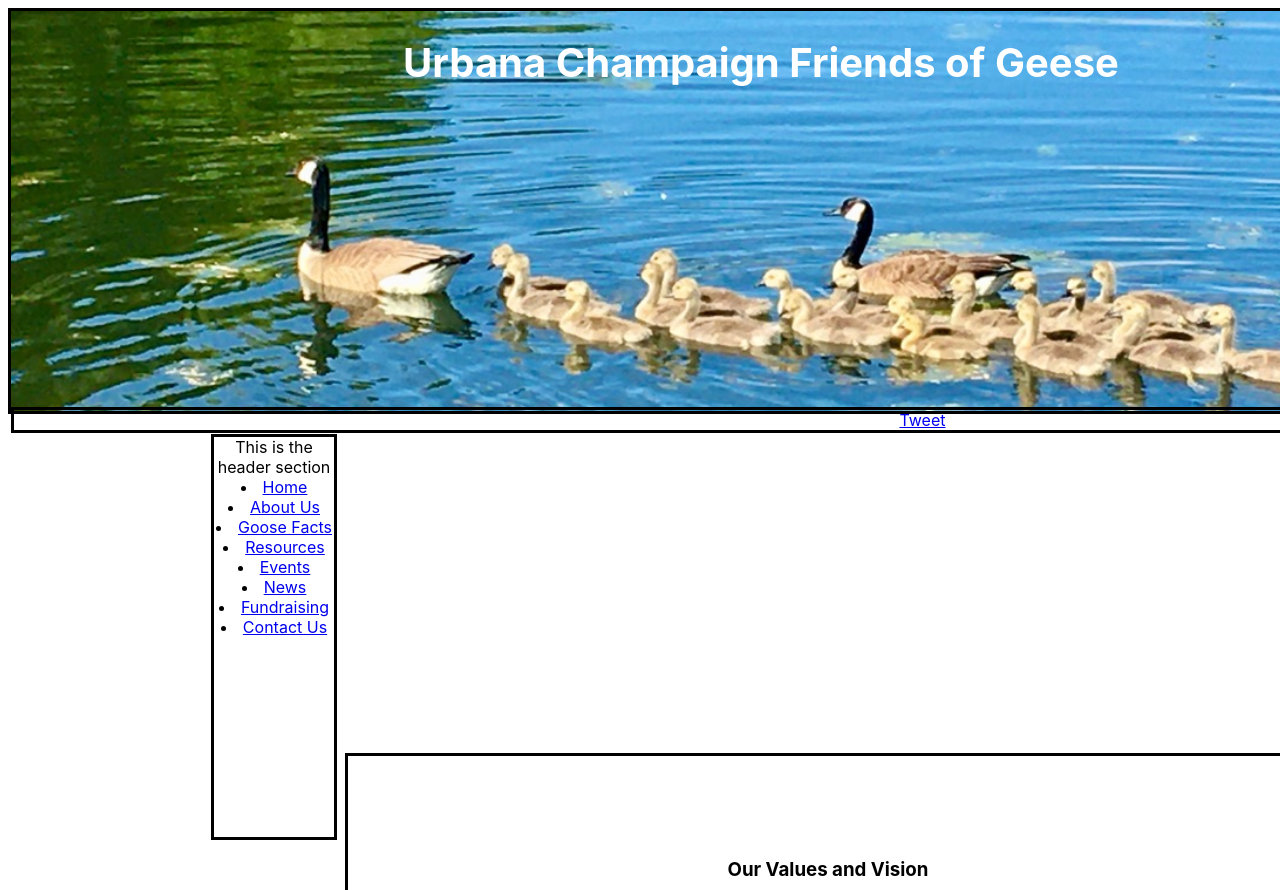
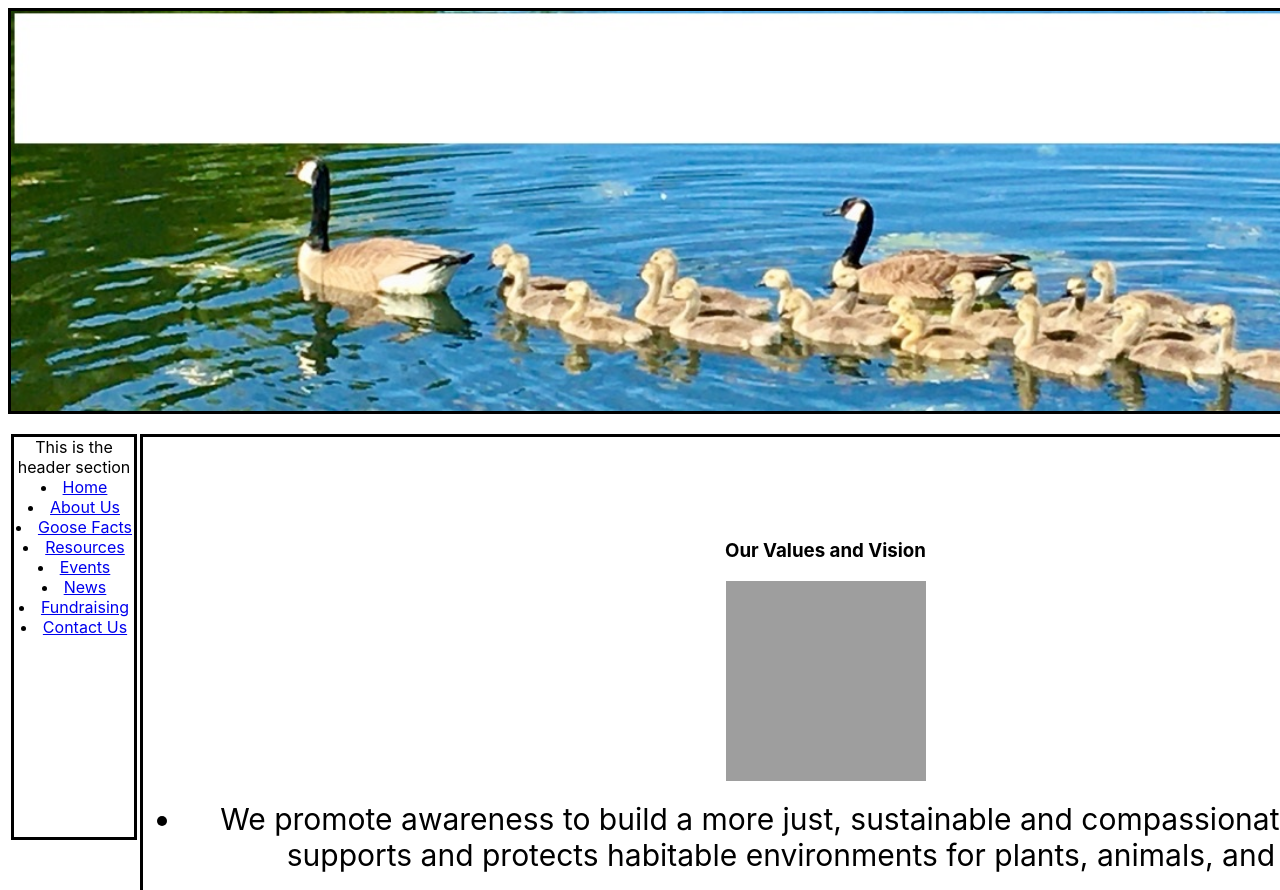
Before and after one commit to eruiz4/FOG, a plain HTML site: page FOG_about_us.html in a window 1280 px wide. Shown: the top 890 px of the page. Drawn offline with Linux system fonts and the light colour scheme; grey boxes are pictures that could not be loaded.

Commit message:
Add files via upload

```diff
--- a/FOG_about_us.html
+++ b/FOG_about_us.html
@@ -21,9 +21,7 @@
    <li><a href="FOG_Contact.html">Contact Us</a></li>
   </ul>
   </nav>
-  </div>
-  <div class="middle-bar"><a href="https://twitter.com/share?ref_src=twsrc%5Etfw" class="twitter-share-button" data-show-count="false">Tweet</a><script async src="https://platform.twitter.com/widgets.js" charset="utf-8"></script></div>
-  <div class="main-content">
+</div>
     <main id="main">
       <p><h1>About Us</h1>
         <h3>Our Values and Vision</h3>
--- a/NewFOGcss.css
+++ b/NewFOGcss.css
@@ -4,7 +4,6 @@
     border: solid black;
     height: 400px;
     width:8%;
-    margin-left: 200px;
     margin-top: 320px;
     background-color: white;
 
@@ -15,9 +14,8 @@
     float: right;
     border: solid black;
     height: 500px;
-    width: 64%;
+    width: 91%;
     overflow: auto;
-    margin-right: 200px;
     margin-top: 320px;
     background-color: white;
 
@@ -48,9 +46,9 @@
 .header {
  border: solid;
  text-align: center;
- background-color: rgb(100, 224, 100);
+ background-color: rgb(2, 15, 2);
  font-family: -apple-system, BlinkMacSystemFont, 'Segoe UI', Roboto, Oxygen, Ubuntu, Cantarell, 'Open Sans', 'Helvetica Neue', sans-serif;
- background: url('Images/FOG_Banner.jpeg');
+ background: url('Images/Newbannerfog.jpg');
  height: 400px;
  Width: 1500px;
  background-repeat: no-repeat;
```
Also changed, not shown: FOG_Goose_Facts.html (+1 -0 lines), index.html (+1 -7 lines), Images/Newbannerfog.jpg (added).
